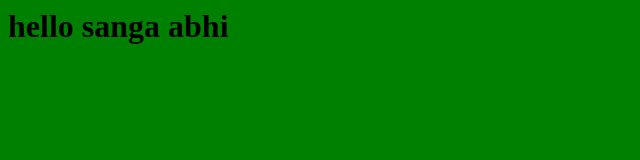
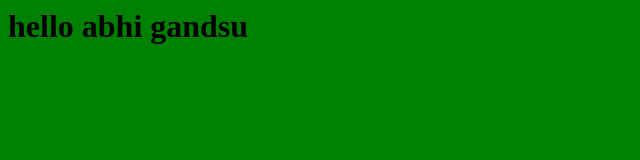
Before and after one commit to bharathkumarhr07/Abhi, a plain HTML site: page index.html in a window 1280 px wide. Shown: the whole page, without its empty margins (0-640 px from the left). Drawn offline with Linux system fonts and the light colour scheme.

Commit message:
abhi gandsada

```diff
--- a/index.html
+++ b/index.html
@@ -1,6 +1,6 @@
 <html>
   <head><title>webpage</title></head>
   <body bgcolor="green">
-  <h1>hello sanga abhi</h1>
+  <h1>hello abhi gandsu</h1>
 </body>
 </html>
```
